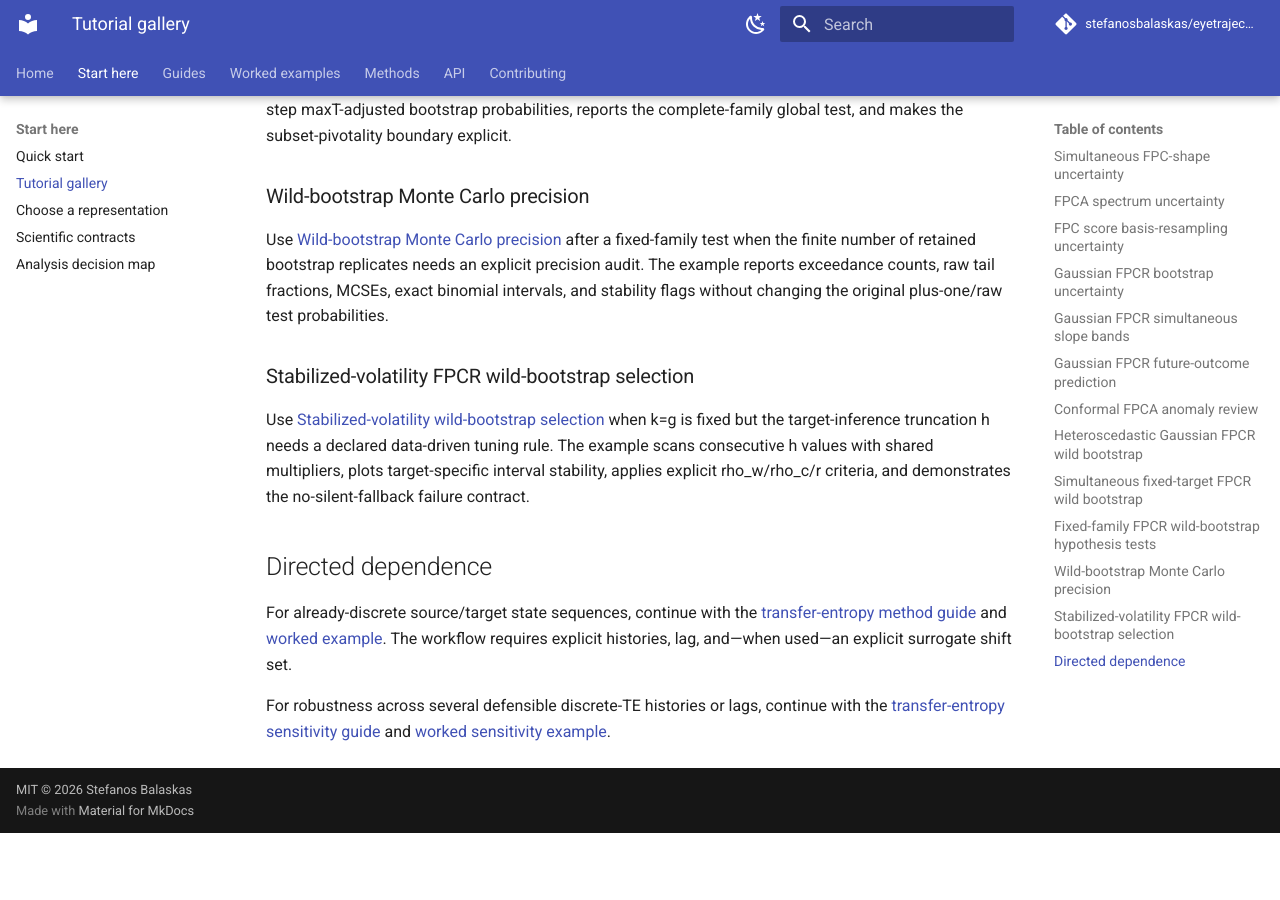
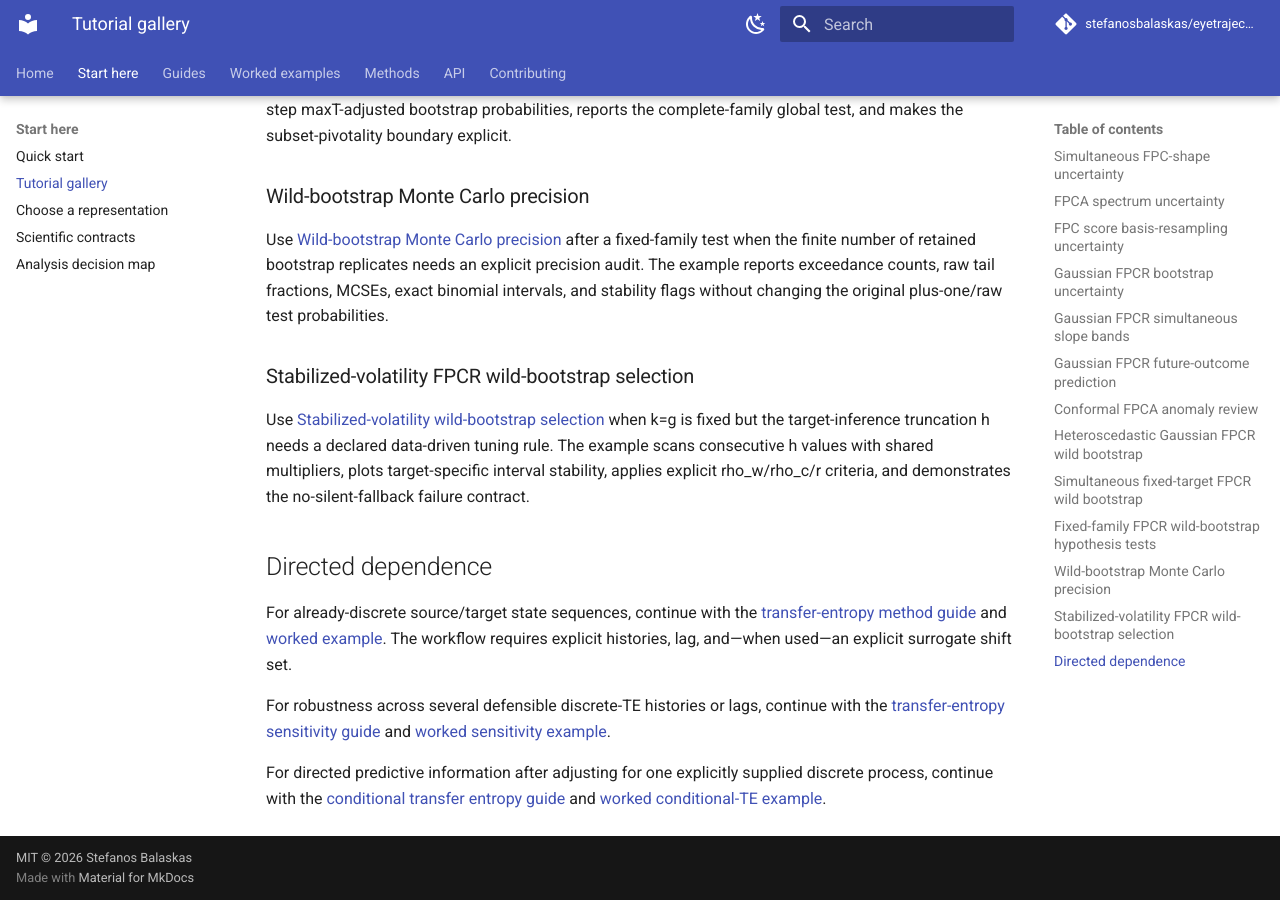
Before and after one commit to stefanosbalaskas/eyetrajectoriespy, an MkDocs documentation site: the page built from docs/tutorials/index.md, in a window 1280 px wide and 900 px high, scrolled down 5003 px. Built offline with MkDocs 1.6.1 and Material for MkDocs 9.7.7, drawn with Linux system fonts in a browser that asks for light colours; comment, search, counter and statistics services are not loaded; before the commit the page ends 5836 px from its top, so only the background shows below that.

Commit message:
Link conditional transfer entropy tutorial

```diff
--- a/docs/tutorials/index.md
+++ b/docs/tutorials/index.md
@@ -249,3 +249,9 @@ with the
 [transfer-entropy sensitivity guide](../methods/transfer-entropy-sensitivity.md)
 and
 [worked sensitivity example](../examples/transfer-entropy-sensitivity.md).
+
+For directed predictive information after adjusting for one explicitly supplied
+discrete process, continue with the
+[conditional transfer entropy guide](../methods/conditional-transfer-entropy.md)
+and
+[worked conditional-TE example](../examples/conditional-transfer-entropy.md).
```
